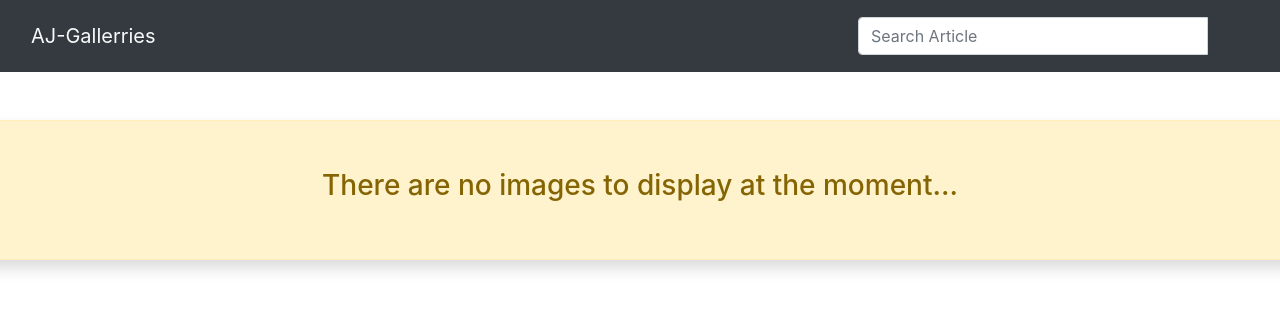
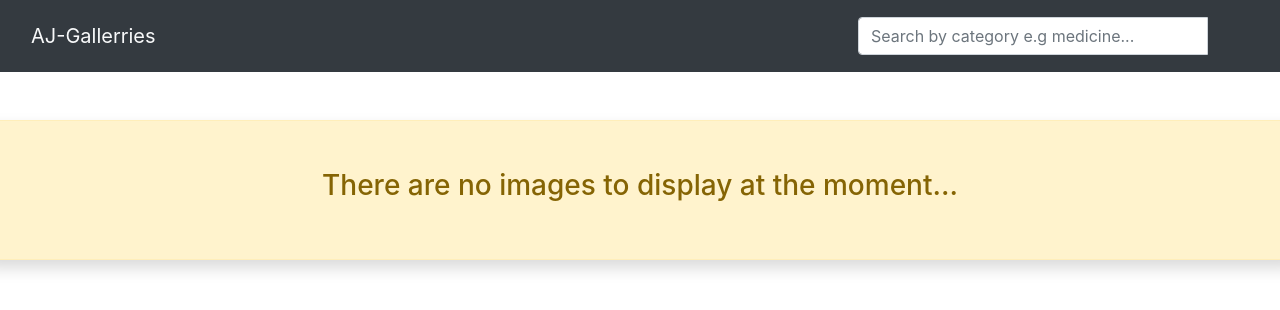
Before and after one commit to Michael-Ogaye/aj-galleries, a Django app: page / in a window 1280 px wide. Shown: the top 310 px of the page. Run offline with Django 4.2, Linux system fonts and the light colour scheme; data that the repository does not hold is empty; some libraries are stand-ins or nearby versions.

Commit message:
doc: search template

```diff
--- a/pict/models.py
+++ b/pict/models.py
@@ -61,7 +61,7 @@ class Image(models.Model):
 
     @classmethod
     def search_by_category(cls, category):
-        images = cls.objects.filter(category__name__icontains=category)
+        images = cls.objects.filter(category__name__icontains=category).all()
         return images
 
     def __str__(self):
--- a/pict/templates/base.html
+++ b/pict/templates/base.html
@@ -18,7 +18,7 @@
 
   {% endblock %}
   <link rel="stylesheet" href="{% static '/css/style.css'%}">
-
+  <link rel="stylesheet" href="https://cdnjs.cloudflare.com/ajax/libs/font-awesome/6.1.1/css/all.min.css" integrity="sha512-KfkfwYDsLkIlwQp6LFnl8zNdLGxu9YAA1QvwINks4PhcElQSvqcyVLLD9aMhXd13uQjoXtEKNosOWaZqXgel0g==" crossorigin="anonymous" referrerpolicy="no-referrer" />
 </head>
 <body>
 
--- a/pict/templates/pict/home.html
+++ b/pict/templates/pict/home.html
@@ -9,6 +9,7 @@
     <img src="{{image.image.url}}" class="card-img-top" alt="..." style="width: 100%;aspect-ratio: 1;">
       <div class="card-footer ">
         <h5 class="card-title text-success">{{image.name}}</h5>
+        <a class="btn btn-outline" href="">see more..</a>
 
       </div>
     </div>
--- a/pict/templates/pict/navbar.html
+++ b/pict/templates/pict/navbar.html
@@ -7,10 +7,10 @@
       <!-- Adding a search form  -->
       <div class="col-sm-4 col-md-4 navbar-right">
 
-        <form class="navbar-form" role="search" action="">
+        <form class="navbar-form" role="search"  action="{% url 'search_img' %}" method="GET">
 
           <div class="input-group">
-            <input type="text" class="form-control" placeholder="Search Article" name="article">
+            <input type="text" class="form-control" placeholder="Search by category e.g medicine..." name="cat">
             <div class="input-group-btn">
               <button class="btn btn-default" type="submit"><i class="glyphicon glyphicon-search"></i></button>
             </div>
--- a/pict/urls.py
+++ b/pict/urls.py
@@ -7,6 +7,7 @@ from . import views
 
 urlpatterns = [
     path('',views.home,name='home'),
+    path('singleimg',views.search_results,name='search_img')
 ]
 
 
```
Also changed, not shown: pict/templates/pict/search.html (added).
